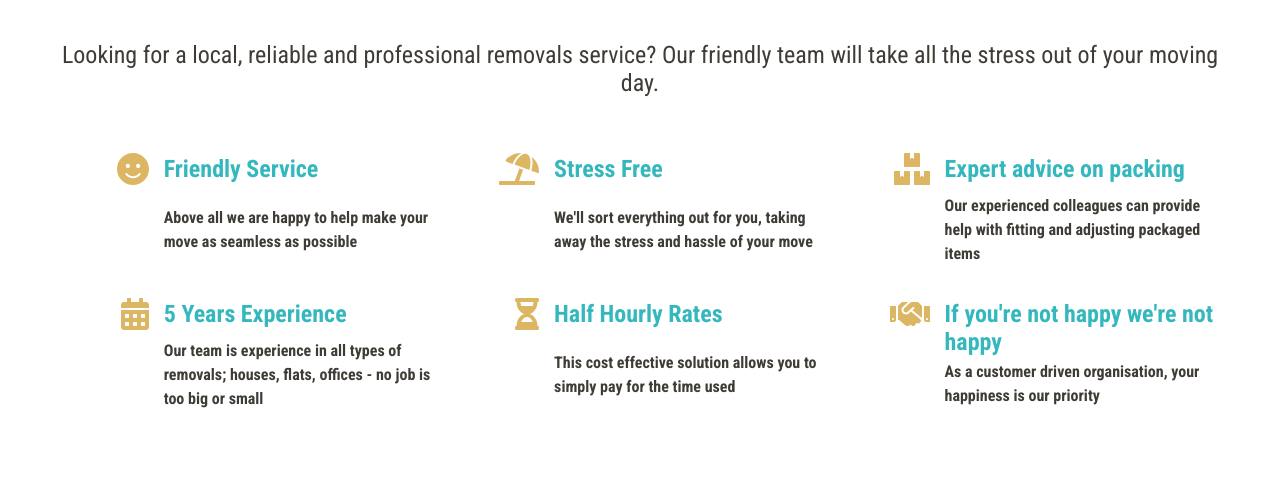
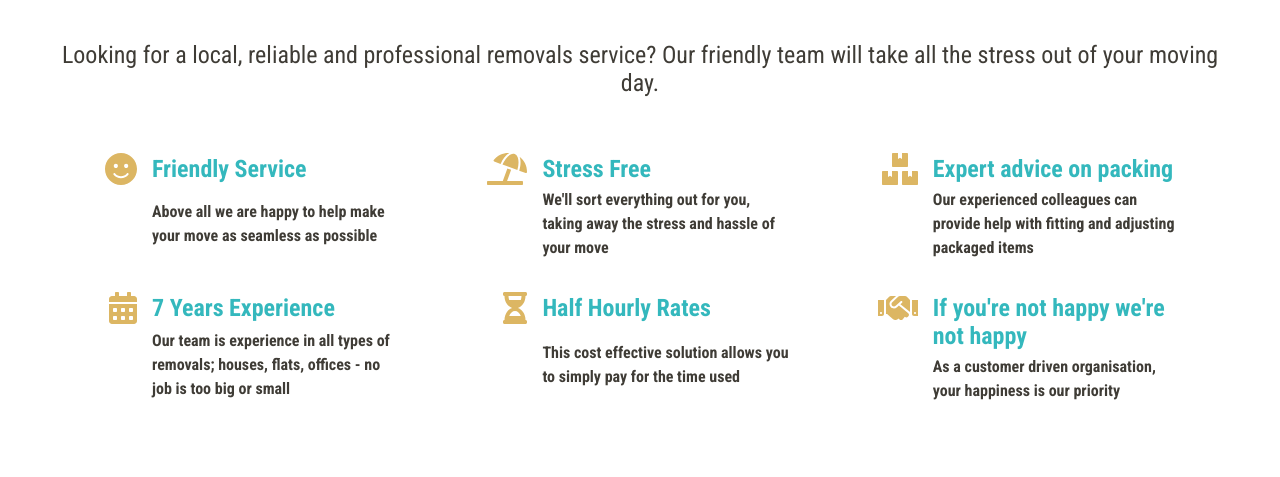
Before and after one commit to RKHTechnologies/north-removals, a React (Create React App) app: page /quote in a window 1280 px wide. Shown: the part 700-1177 px from the top of the page. Built offline with nearby package versions, Linux system fonts and the light colour scheme.

Commit message:
Fixed about page grid

```diff
--- a/src/components/About.tsx
+++ b/src/components/About.tsx
@@ -24,34 +24,45 @@ const Grid = styled.div`
 `;
 
 const GridItem = styled.div`
-  display: flex;
+  display: grid;
+  grid-template-columns: 1fr 3fr;
+  grid-template-areas:
+    'icon title'
+    'icon description';
+  position: relative;
+  /* display: flex;
   flex-direction: row;
   flex-wrap: wrap;
   justify-content: flex-end;
+  position: relative; */
 
   @media(max-width: ${SharedSettings.mobile}) {
-    justify-content: center;
+    /* justify-content: center; */
   }
 `;
 
 const Icon = styled(FontAwesomeIcon)`
+  grid-area: icon;
   height: 50px;
   border-radius: 50%;
   margin: 7px 15px 0px;
   color: ${colours.secondary};
+  position: absolute;
+  right: 0;
 `;
 
 const Title = styled.h2`
-  width: 72%;
+  grid-area: title;
+  width: 85%;
   margin-top: 18px;
   margin-bottom: 0;
   color: ${colours.primary};
 `;
 
 const Description = styled.p`
-  width: 72%;
-  margin-left: 62px;
-  margin-top: 0;
+  grid-area: description;
+  width: 85%;
+  margin-top: 5px;
   line-height: 24px;
 `;
 
@@ -83,7 +94,7 @@ const About: FC = () => {
 
         <GridItem>
           <Icon icon={faCalendarAlt} size="2x" />
-          <Title>5 Years Experience</Title>
+          <Title>7 Years Experience</Title>
           <Description>Our team is experience in all types of removals; houses, flats, offices - no job is too big or small</Description>
         </GridItem>
 
--- a/src/pages/Home.tsx
+++ b/src/pages/Home.tsx
@@ -27,7 +27,7 @@ const Home: FC = () => {
         </Section>
 
         <Section id="tesimonials" fullwidth>
-            <Testimonials />
+            {/* <Testimonials /> */}
         </Section>
 
         <Section id="quote">
```
